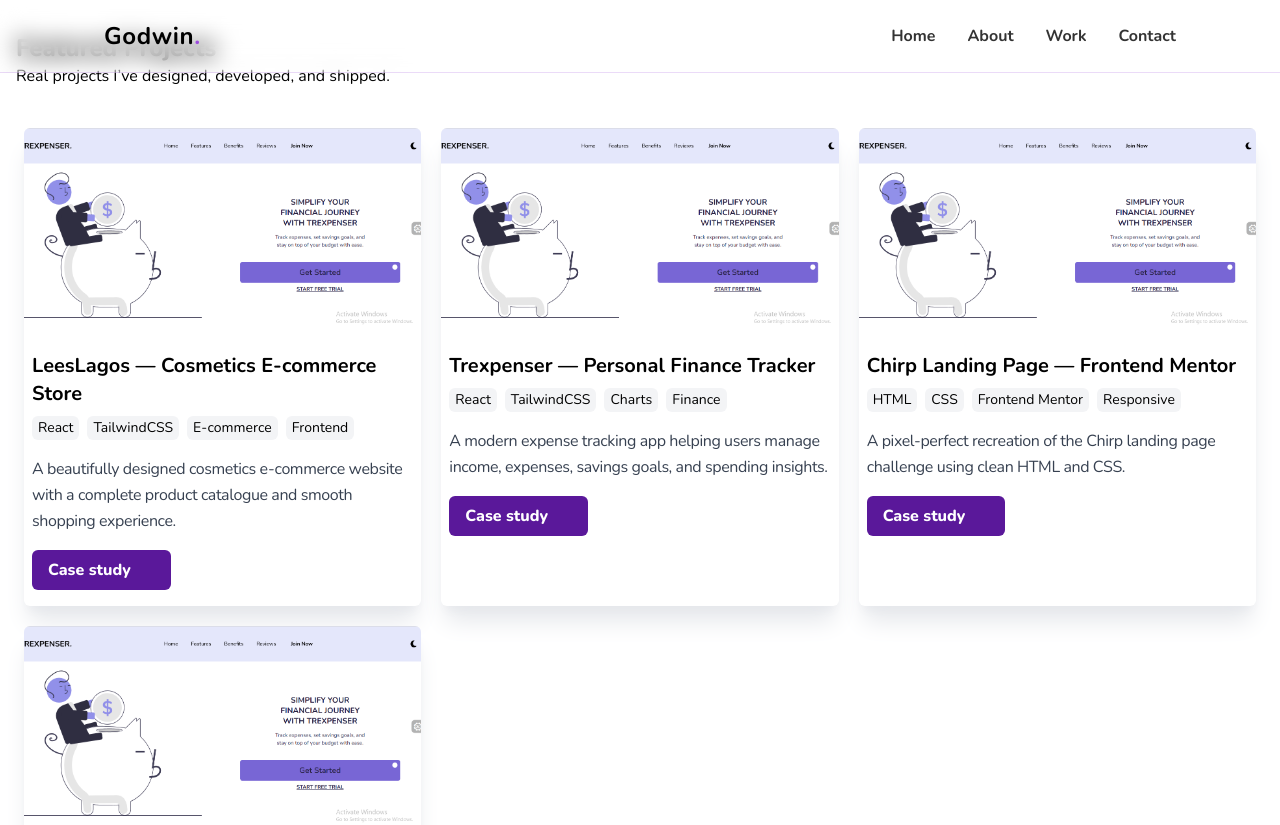
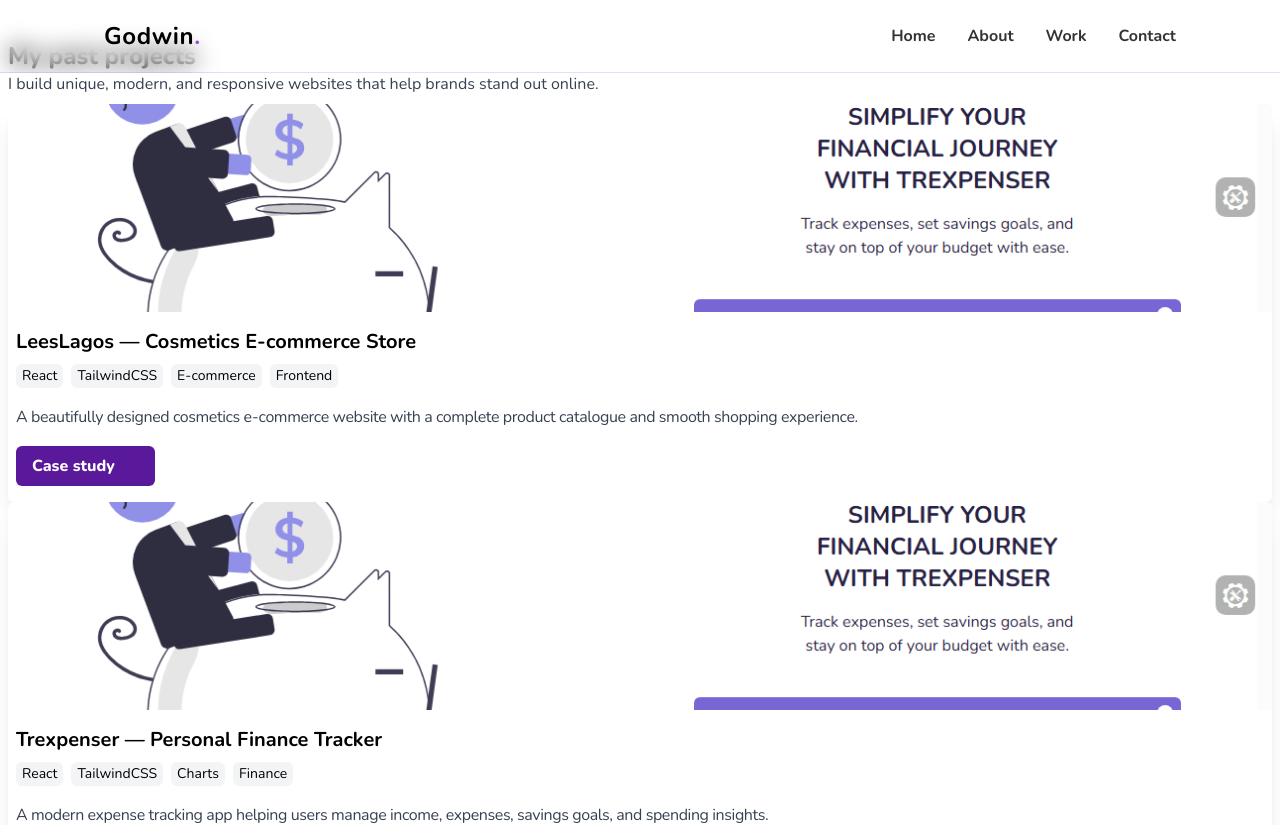
Before and after one commit to Abosi-Godwin/Abosi, a Next.js app: page /projects in a window 1280 px wide. Shown: the top 825 px of the page. Built offline with nearby package versions, Linux system fonts and the light colour scheme.

Commit message:
worked on the hero section

```diff
--- a/app/components/Projects.tsx
+++ b/app/components/Projects.tsx
@@ -8,9 +8,10 @@ const Projects = () => {
             <Heading text="Featured Projects" />
             <p>Real projects I’ve designed, developed, and shipped.</p>
 
-            <div className="grid grid-cols-1 gap-5 py-10 p-2 md:grid-cols-3">
-                {projects.map(project => <Project key={project.id} data={project} />
-                )}
+            <div className="grid grid-cols-1 gap-5 md:grid-cols-3">
+                {projects.map(project => (
+                    <Project key={project.id} data={project} />
+                ))}
             </div>
         </div>
     );
--- a/app/projects/page.tsx
+++ b/app/projects/page.tsx
@@ -1,9 +1,23 @@
-import Projects from "../components/Projects";
+import { projects } from "../utils/assets";
+
+import Heading from "../components/Heading";
+import Project from "../components/Project";
 
 const ProjectsPage = () => {
     return (
-        <div>
-            <Projects />
+        <div className="py-10 px-2">
+            <div className="">
+                <Heading text="My past projects" />
+                <p className="text-gray-700">
+                    I build unique, modern, and responsive websites that help
+                    brands stand out online.
+                </p>
+            </div>
+            <div className="py-2">
+                {projects.map(project => (
+                    <Project key={project.id} data={project} />
+                ))}
+            </div>
         </div>
     );
 };
```
